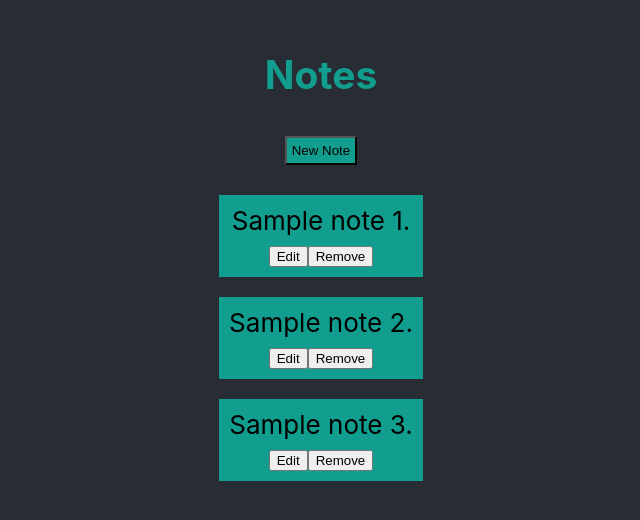
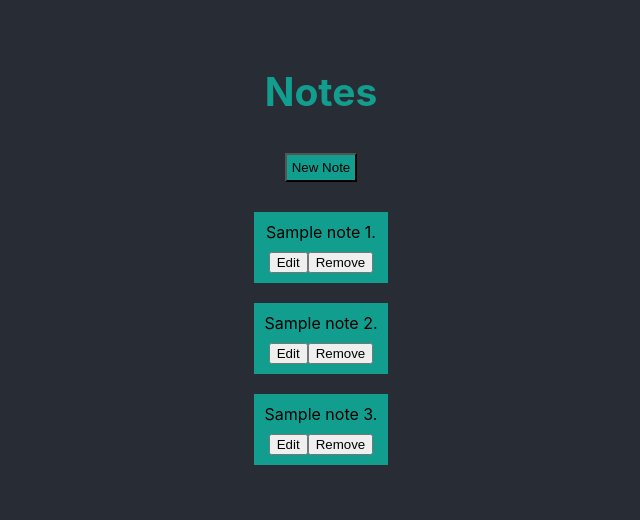
Before and after one commit to dimonti95/react-note-taker, a React (Create React App) app: page / in a window 1280 px wide. Shown: the part 140-660 px from the top of the page, without its empty margins (319-959 px from the left). Built offline with nearby package versions, Linux system fonts and the light colour scheme.

Commit message:
Added styling to note text font

```diff
--- /dev/null
+++ b/src/note.css
@@ -0,0 +1,3 @@
+.Note-text {
+  font-size: 12pt;
+}
--- a/src/note.jsx
+++ b/src/note.jsx
@@ -1,4 +1,5 @@
 import React, { Component } from 'react';
+import './note.css';
 
 class Note extends Component {
   constructor(props) {
@@ -24,7 +25,7 @@ class Note extends Component {
   renderNormal() {
     return(
       <div>
-        <div> {this.props.children} </div>
+        <div className="Note-text"> {this.props.children} </div>
         <button onClick={this.edit}> Edit </button>
         <button onClick={this.remove}> Remove </button>
       </div>
```
